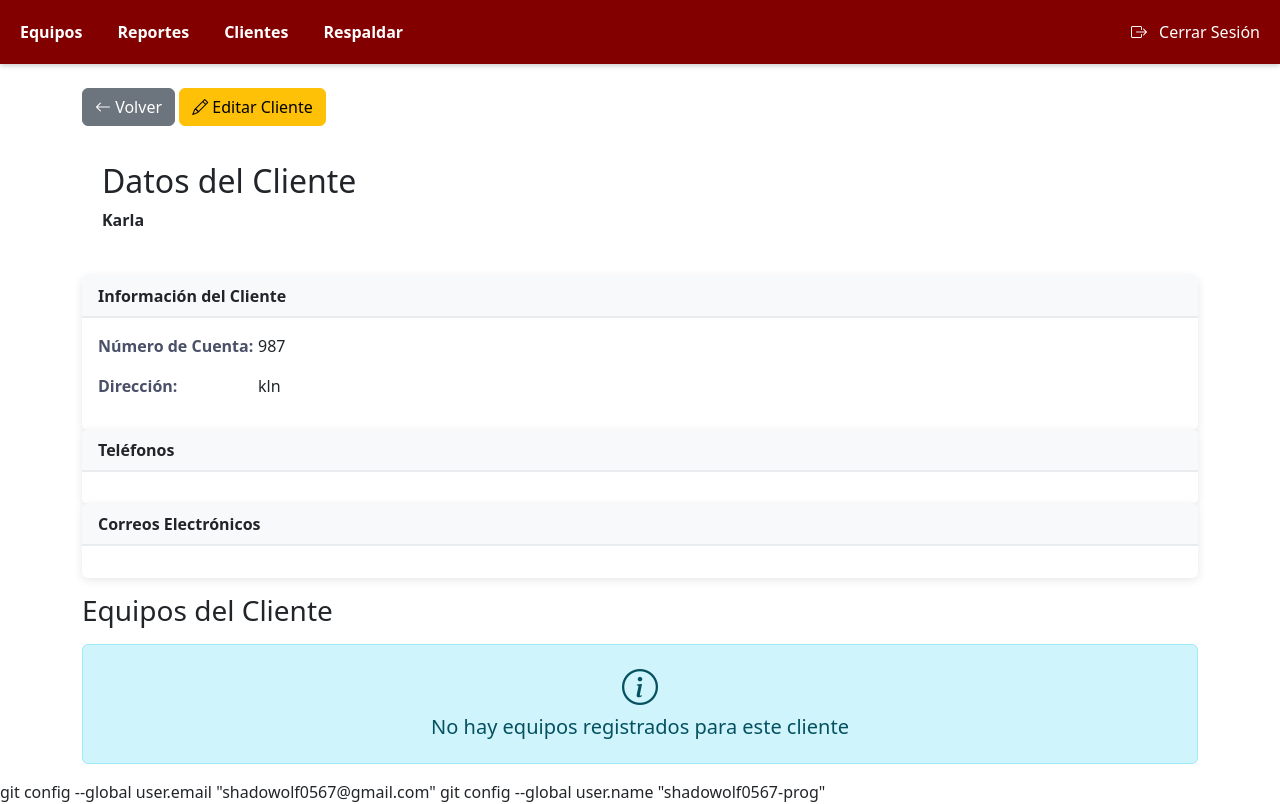
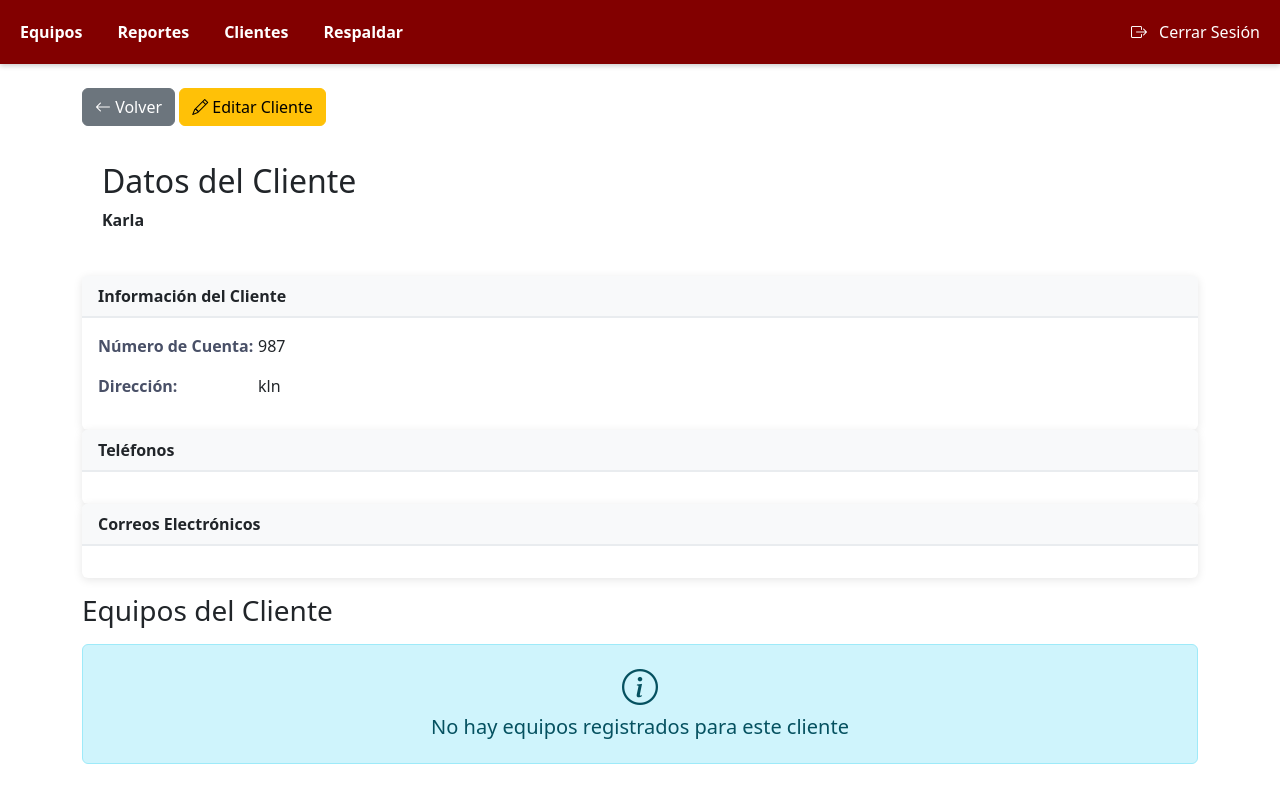
Before and after one commit to shadowolf0567-prog/Estadias-6to, a PHP site: page /gestion/ver_cliente.php?id=70 in a window 1280 px wide. After the commit the page ends 764 px from the top, so only its background shows below. Run offline with PHP 8.4, Linux system fonts and the light colour scheme; a user stored in the database is signed in; data comes from the database, SQL or seed files in the repository; data that the repository does not hold is empty.

Commit message:
modified:   public/gestion/ver_cliente.php 	modified:   public/gestion/ver_cliente.php

```diff
--- a/public/gestion/ver_cliente.php
+++ b/public/gestion/ver_cliente.php
@@ -203,6 +203,3 @@ if($cliente['id_cliente']){
     <script src="../assets/js/bootstrap.min.js"></script>
 </body>
 </html>
-
-git config --global user.email "shadowolf0567@gmail.com"
-git config --global user.name "shadowolf0567-prog"
```
